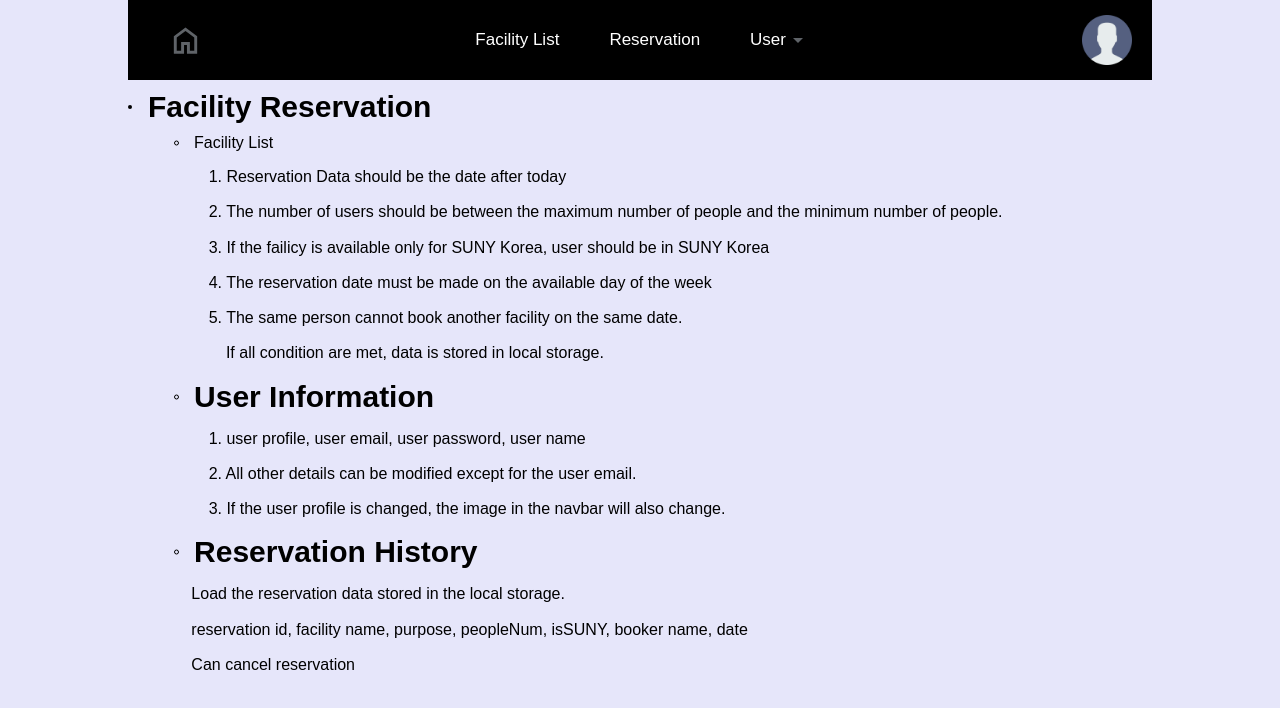
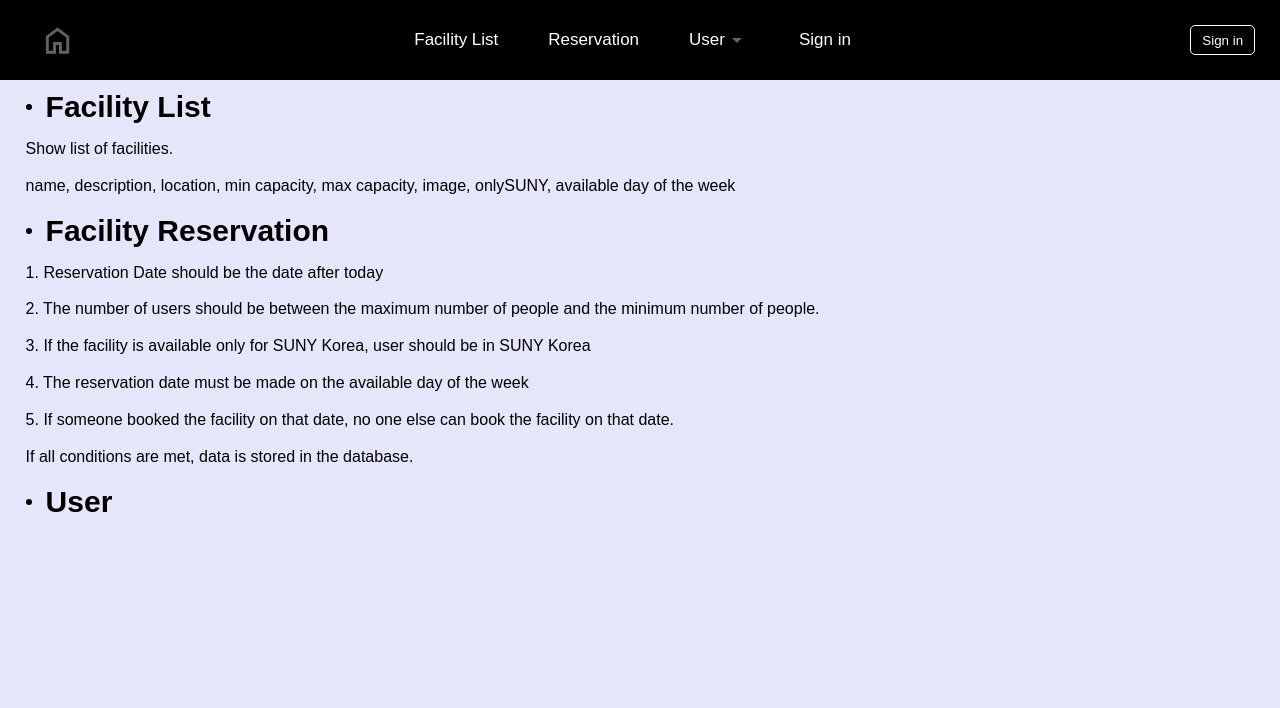
Before and after one commit to Hojjan/CSE316-assignment-hw4, a React (Create React App) app in the folder assignment4/: page /homepage in a window 1280 px wide. Shown: the top 708 px of the page. Built offline with nearby package versions, Linux system fonts and the light colour scheme.

Commit message:
second commit, finished navbar and homepage

```diff
--- a/assignment4/src/cssPages/homepage.css
+++ b/assignment4/src/cssPages/homepage.css
@@ -1,5 +1,5 @@
 .contents{
-  margin-left: 10%;
+  margin-left: 2%;
   font-size: 100%;
   transition: margin-left 0.3s ease;
 
@@ -17,23 +17,6 @@
   position: relative;
 }
 
-.circleList {
-    position: relative;
-    padding-left: 20px;
-    margin-left: 4%;
-}
-
-.circleList::before {
-    content: ''; /* making a space to put something */
-    position: absolute;
-    left: 0;
-    top: 50%; /* dot middle arrangement */
-    transform: translateY(-50%); /* Y axis middle arrangement */
-    width: 3px;
-    height: 3px;
-    border: 1px solid black;
-    border-radius: 50%;
-}
 
 .discList {
   position: relative;
@@ -46,22 +29,13 @@
   left: 0;
   top: 50%;
   transform: translateY(-50%);
-  width: 4px;
-  height: 4px;
+  width: 6px;
+  height: 6px;
   border-radius: 50%;
   background-color: black;
 }
 
 .contexts p {
-  margin-left: 7%;
+  margin-left: 0%;
   margin-bottom: 1.5%;
 }
-
-#moreIndent{
-  margin-left: 8.5%;
-}
-
-#noIndent p{
-  margin-left: 5.5%;
-  margin-bottom: 1.5%;
-}
--- a/assignment4/src/cssPages/navbar.css
+++ b/assignment4/src/cssPages/navbar.css
@@ -1,9 +1,9 @@
 nav{
   background-color: black;
   position: fixed;
-  margin-left: 10%;
+  margin-left: 0;
   margin-bottom: 0px;
-  width: 80%;
+  width: 100%;
   top: 0;
   z-index: 999;
 }
@@ -41,6 +41,14 @@ justify-content: center;
 width: 50%;
 }
 
+.special-menu{
+  display: flex;
+  align-items: center;
+  justify-content: center;
+  width: 100%;
+  padding: 0;
+}
+
 .center-menu p{
 color: white;
 }
@@ -49,7 +57,13 @@ color: white;
 margin-left: 0%;
 transition: margin-left 0.3s ease;
 }
-.profile-button{
+
+.signin{
+  background-color: transparent;
+  border: 1px solid white;
+}
+
+.signin-button{
 margin-right: 2%;
 }
 
--- /dev/null
+++ b/assignment4/src/cssPages/signin.css
@@ -0,0 +1,13 @@
+.wholeSignIn{
+    margin-top: 150px;
+}
+
+.wholeSignIn .title{
+    font-size: 40px;
+    font-weight: 500;
+    margin-left: 45%;
+}
+
+.wholeSignIn p{
+    margin-left: 40%;
+}
--- a/assignment4/src/jsxPages/App.jsx
+++ b/assignment4/src/jsxPages/App.jsx
@@ -8,6 +8,7 @@ import FacilityList from "./facilityList";
 import Reservation from './reservation';
 import Userinfo from './userInfo';
 import ReservationHistory from './reservationHistory';
+import Signin from './signin';
 
 function App() {
   return (
@@ -22,6 +23,7 @@ function App() {
         <Route path="/reservation" element={<Reservation />} />
         <Route path="/userInfo" element={<Userinfo />} />
         <Route path="/reservationHistory" element={<ReservationHistory />} />
+        <Route path="/signin" element={<Signin />} />
 
       </Routes>
 
--- a/assignment4/src/jsxPages/homepage.jsx
+++ b/assignment4/src/jsxPages/homepage.jsx
@@ -6,28 +6,23 @@ import '../cssPages/homepage.css';
 function Home(){
   return(
     <div className="contents">
+        <li className='discList' id='subtitle'>Facility List</li>
+        <li></li>
+        <div className="contexts">
+          <p>Show list of facilities.</p>
+          <p>name, description, location, min capacity, max capacity, image, onlySUNY, available day of the week</p>
+        </div>
         <li className='discList' id='subtitle'>Facility Reservation</li>
-        <li className='circleList'>Facility List</li>
         <div className="contexts">
-          <p>1. Reservation Data should be the date after today</p>
+          <p>1. Reservation Date should be the date after today</p>
           <p>2. The number of users should be between the maximum number of people and the minimum number of people.</p>
-          <p>3. If the failicy is available only for SUNY Korea, user should be in SUNY Korea</p>
+          <p>3. If the facility is available only for SUNY Korea, user should be in SUNY Korea</p>
           <p>4. The reservation date must be made on the available day of the week</p>
-          <p>5. The same person cannot book another facility on the same date.</p>
-          <p id='moreIndent'>If all condition are met, data is stored in local storage.</p>
+          <p>5. If someone booked the facility on that date, no one else can book the facility on that date.</p>
+          <p>If all conditions are met, data is stored in the database.</p>
+
         </div>
-        <li className='circleList' id='subtitle'>User Information</li>
-        <div className="contexts">
-          <p>1. user profile, user email, user password, user name</p>
-          <p>2. All other details can be modified except for the user email.</p>
-          <p>3. If the user profile is changed, the image in the navbar will also change.</p>
-        </div>
-        <li className='circleList' id='subtitle'>Reservation History</li>
-        <div id='noIndent'>
-          <p>Load the reservation data stored in the local storage.</p>
-          <p>reservation id, facility name, purpose, peopleNum, isSUNY, booker name, date</p>
-          <p>Can cancel reservation</p>
-        </div>
+        <li className='discList' id='subtitle'>User</li>
       </div>
   );
 }
--- a/assignment4/src/jsxPages/navbar.jsx
+++ b/assignment4/src/jsxPages/navbar.jsx
@@ -1,12 +1,16 @@
 import React from "react";
 import '../cssPages/navbar.css'
-import { Link } from "react-router-dom";
+import { Link, useLocation } from "react-router-dom";
 
 function Navbar(){
+  const location = useLocation();
+  const isSpecialPage = location.pathname === "/signin";
+
   return(
     <nav>
       {/* Changed all <a href=> to <Link> */}
-        <ul>
+        <ul className={`${isSpecialPage ? "special-menu" : ""}`}>
+          {!isSpecialPage && (
             <li className="home-button">
               <Link to="/homepage">
                 <svg xmlns="http://www.w3.org/2000/svg" height="35" viewBox="0 -960 960 960" width="35" fill="#5f6368">
@@ -14,6 +18,7 @@ function Navbar(){
                 </svg>
               </Link>
             </li>
+          )}
 
           {/* codes for Facility List, Reservation, User menus on nav bar */}
           <div className="center-menu">
@@ -35,9 +40,14 @@ function Navbar(){
                   <Link to="/reservationHistory">Reservation History</Link>
                 </ul>
             </li>
+
+            <li className="hideOnMobile">
+              <Link to="/signin"><p>Sign in</p></Link>
+            </li>
           </div>
 
           {/* Hamburger menu button appears */}
+          {!isSpecialPage && (
             <li className="menu-button" onClick={showHamburger}>
               <Link to = "#">
                 <svg xmlns="http://www.w3.org/2000/svg" height="26" viewBox="0 -960 960 960" width="26" fill="#5f6368">
@@ -45,12 +55,15 @@ function Navbar(){
                 </svg>
               </Link>
             </li>
+          )}
 
-          <li className="profile-button hideOnMobile">
-            <Link to = "#">
-              <img src="/user.png" alt="profile" width="50" />
+          {!isSpecialPage && (
+            <li className="signin-button hideOnMobile">
+              <Link to = "signin">
+                <button className="signin">Sign in</button>
               </Link>
             </li>
+          )}
         </ul>
 
         {/* hamburger menu details */}
--- /dev/null
+++ b/assignment4/src/jsxPages/signin.jsx
@@ -0,0 +1,16 @@
+import React from "react";
+import '../cssPages/signin.css'
+
+
+function Signin(){
+    return(
+        <div className="wholeSignIn">
+            <p className="title">Sign in</p>
+            <p>E-mail</p>
+
+            <p>Password</p>
+        </div>
+    );
+}
+
+export default Signin;
```
Also changed, not shown: 1 other file (tests, documents, lock files or other folders). Lines whose indentation alone changed are shown as unchanged.
